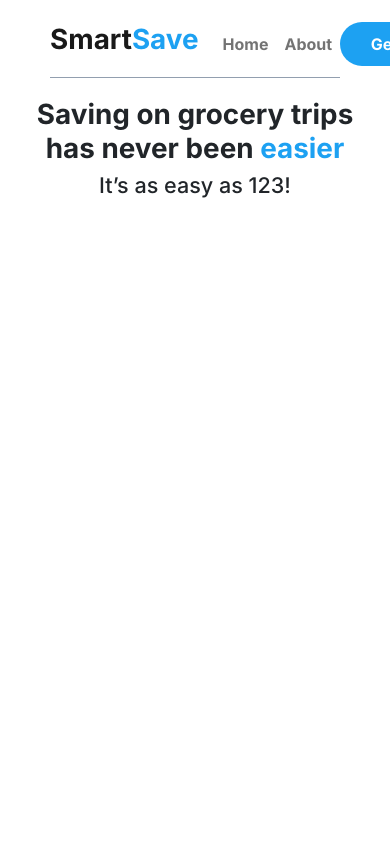
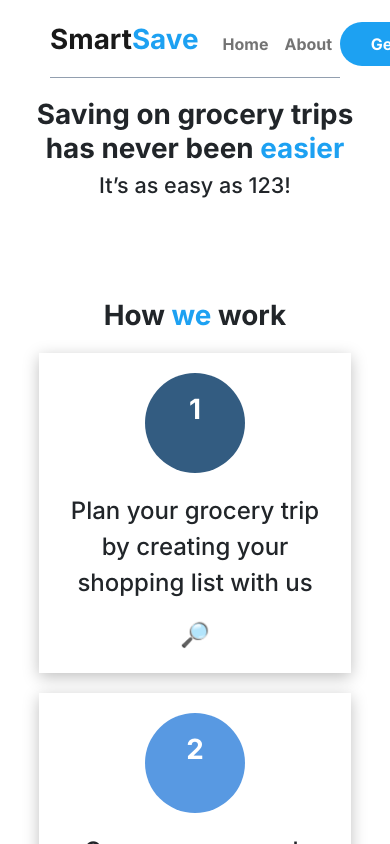
Before and after one commit to matthewnanas/SaveSmart, a React (Create React App) app in the folder web/: page / in a window 390 px wide. Shown: the top 844 px of the page. Built offline with nearby package versions, Linux system fonts and the light colour scheme.

Commit message:
Mobile cards + Scaling

```diff
--- a/web/src/Components/Card.tsx
+++ b/web/src/Components/Card.tsx
@@ -1,7 +1,7 @@
 import React from 'react';
 import '../Static/Styles/Card.css'
 
-export default function Card(props: any) {
+export function DesktopCard(props: any) {
     return (
         <div className='CardContainer'>
             <div className='StepDot' style={{
@@ -16,3 +16,19 @@ export default function Card(props: any) {
         </div>
     )
 }
+
+export function MobileCard(props: any) {
+    return (
+        <div className='MobileCardContainer'>
+            <div className='StepDot' style={{
+                backgroundColor: props.color,
+                width: 100,
+                height: 100,
+            }}>
+                <h1>{props.step}</h1>
+            </div>
+            <p>{props.description}</p>
+            <span>{props.emoji}</span>
+        </div>
+    )
+}
--- a/web/src/Components/Navigation.tsx
+++ b/web/src/Components/Navigation.tsx
@@ -21,8 +21,8 @@ export default function Navigation() {
      * Create two variables that will be used to distinguish whether or not
      * a visitor is on desktop or mobile/tablet by width dimension
      */
-    const isDesktop = useMediaQuery({ query: '(min-width: 1224px)' });
-    const isMobile = useMediaQuery({ query: '(max-width: 1224px)' });
+    const isDesktop = useMediaQuery({ query: '(min-width: 1000px)' });
+    const isMobile = useMediaQuery({ query: '(max-width: 1000px)' });
 
     /**
      * Navigation handling
--- a/web/src/Pages/Landing.tsx
+++ b/web/src/Pages/Landing.tsx
@@ -7,11 +7,11 @@
 
 import React from 'react';
 import { useMediaQuery } from 'react-responsive';
-import Card from '../Components/Card';
 import Navigation from '../Components/Navigation';
 import '../Static/Styles/Landing.css';
 import GreenBlob from '../Static/Assets/GreenBlob.svg';
 import BlueBlob from '../Static/Assets/BlueBlob.svg';
+import { DesktopCard, MobileCard } from '../Components/Card';
 
 /**
  * Function - Landing
@@ -24,8 +24,8 @@ export default function Landing() {
      * Create two variables that will be used to distinguish whether or not
      * a visitor is on desktop or mobile/tablet by width dimension
      */
-    const isDesktop = useMediaQuery({ query: '(min-width: 1224px)' });
-    const isMobile = useMediaQuery({ query: '(max-width: 1224px)' });
+    const isDesktop = useMediaQuery({ query: '(min-width: 1000px)' });
+    const isMobile = useMediaQuery({ query: '(max-width: 1000px)' });
 
     return (
         <div>
@@ -36,7 +36,12 @@ export default function Landing() {
                     <DesktopSteps />
                 </div>
             }
-            { isMobile && <MobileHeading /> }
+            { isMobile &&
+                <div>
+                    <MobileHeading />
+                    <MobileSteps />
+                </div>
+            }
         </div>
     )
 }
@@ -70,9 +75,9 @@ function DesktopSteps() {
             <div className='StepContainer'>
                 <h1>How <span style={{ color: '#1DA1F2' }}>we</span> work</h1>
                 <div className='DesktopCards'>
-                    <Card color='#335C81' step='1' description='Plan your grocery trip by creating your shopping list with us' emoji='🔎' />
-                    <Card color='#5899E2' step='2' description='Our programs work some magic (just sit back and relax)' emoji='✨' />
-                    <Card color='#65AFFF' step='3' description='Browse the most affordable options catered to your list' emoji='✅' />
+                    <DesktopCard color='#335C81' step='1' description='Plan your grocery trip by creating your shopping list with us' emoji='🔎' />
+                    <DesktopCard color='#5899E2' step='2' description='Our programs work some magic (just sit back and relax)' emoji='✨' />
+                    <DesktopCard color='#65AFFF' step='3' description='Browse the most affordable options catered to your list' emoji='✅' />
                 </div>
             </div>
             <img src={GreenBlob} className='GreenBlob' alt='Green Blob' />
@@ -97,3 +102,24 @@ function MobileHeading() {
         </div>
     )
 }
+
+/**
+ * Function - Desktop Steps
+ *
+ * Will return appropriate step content for desktop devices
+ *
+ */
+function MobileSteps() {
+    return (
+        <div>
+            <div className='StepContainer'>
+                <h1>How <span style={{ color: '#1DA1F2' }}>we</span> work</h1>
+                <MobileCard color='#335C81' step='1' description='Plan your grocery trip by creating your shopping list with us' emoji='🔎' />
+                <MobileCard color='#5899E2' step='2' description='Our programs work some magic (just sit back and relax)' emoji='✨' />
+                <MobileCard color='#65AFFF' step='3' description='Browse the most affordable options catered to your list' emoji='✅' />
+            </div>
+            <img src={GreenBlob} className='GreenBlob' alt='Green Blob' />
+            <img src={BlueBlob} className='BlueBlob' alt='Blue Blob' />
+        </div>
+    )
+}
--- a/web/src/Static/Styles/Card.css
+++ b/web/src/Static/Styles/Card.css
@@ -22,3 +22,16 @@
 .CardContainer span {
     font-size: 3em;
 }
+
+.MobileCardContainer {
+    background: #FFFFFF;
+    box-shadow: 0px 4px 15px rgba(0, 0, 0, 0.25);
+    width: 80%;
+    text-align: center;
+    padding: 20px;
+    justify-content: center;
+    font-family: Inter-Medium;
+    font-size: x-large;
+    margin: 0 auto;
+    margin-top: 20px;
+}
```
